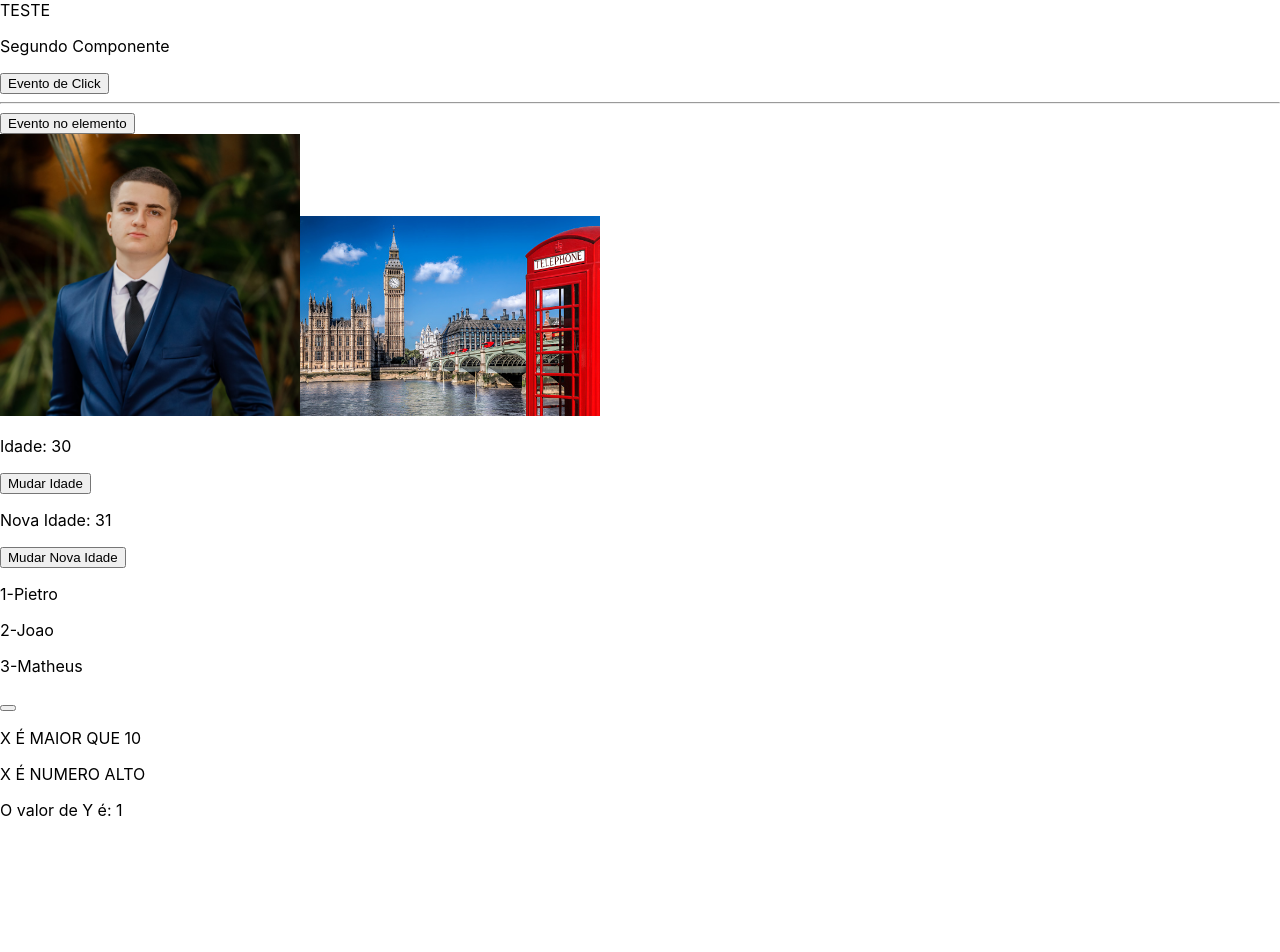
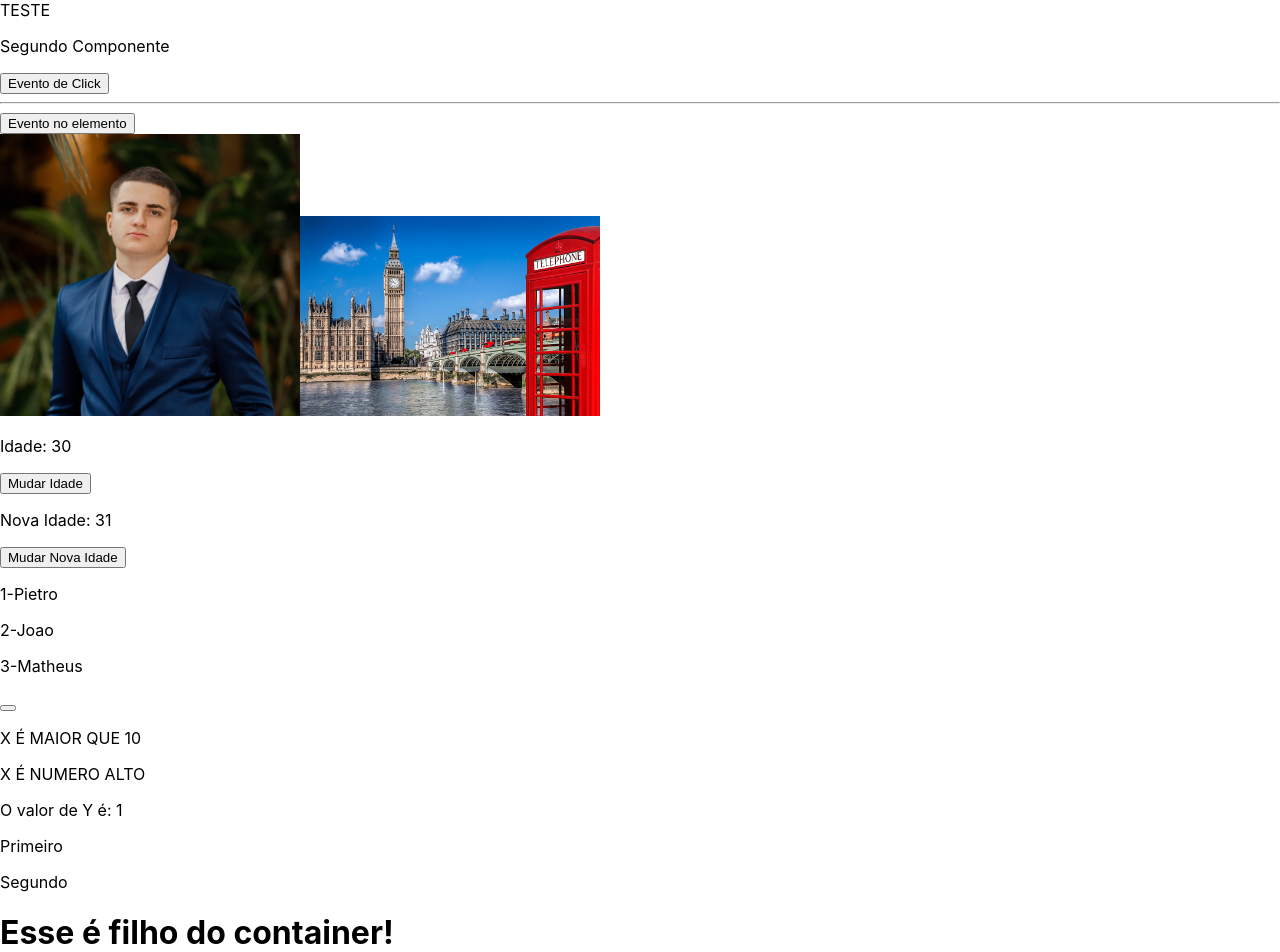
Before and after one commit to Pietrocv/TodoList, a React (Create React App) app: page / in a window 1280 px wide. Shown: the top 952 px of the page. Before the commit the page ends 836 px from the top, so only its background shows below. Built offline with nearby package versions, Linux system fonts and the light colour scheme.

Commit message:
Aprendendo mais

```diff
--- a/src/App.js
+++ b/src/App.js
@@ -3,6 +3,8 @@ import AnotherComponent from './components/AnottherComponent';
 import Images from './components/Images';
 import List from './components/List';
 import RenderCond from './components/RenderCond';
+import Fragment from './components/Fragment';
+import Container from './components/Container';
 import './App.css';
 
 function App() {
@@ -13,6 +15,10 @@ function App() {
       <Hooks/>
       <List/>
       <RenderCond x = {7} y ={1}/>
+      <Fragment/>
+      <Container>
+        <h1>Esse é filho do container!</h1>
+      </Container>
     </div>
   );
 }
--- /dev/null
+++ b/src/components/Container.js
@@ -0,0 +1,7 @@
+const Container= ({children}) =>{
+    return(
+        <div className="container">{children}</div>
+    )
+}
+
+export default Container
--- /dev/null
+++ b/src/components/Fragment.js
@@ -0,0 +1,11 @@
+//Trabalhar com vários elementos sem precisar ter 1 elemtno pai.
+
+const Fragment = () =>{
+    return(
+        <>
+            <p>Primeiro</p>
+            <p>Segundo</p>
+        </>
+    )
+}
+export default Fragment
```
